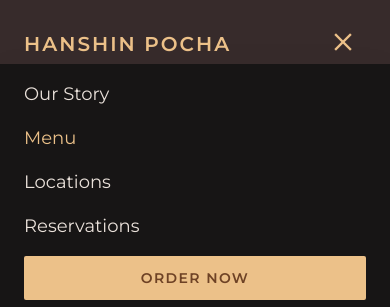
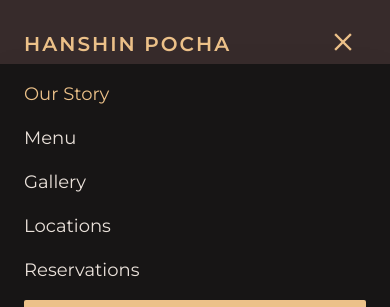
Before and after one commit to sungm97/hanshin-pocha, a plain HTML site: page menu.html in a window 390 px wide. Both pictures are taken after a click on the button "menu". Shown: the top 307 px of the page. Drawn offline with nearby package versions, Linux system fonts and the light colour scheme.

Commit message:
Fixed mobile nav missing gallery page

```diff
--- a/menu.html
+++ b/menu.html
@@ -94,9 +94,10 @@
         </div>
         <div id="mobile-menu" class="hidden md:hidden absolute top-16 left-0 w-full bg-background border-b border-outline-variant/30 shadow-2xl z-50">
             <div class="flex flex-col px-6 py-4 space-y-4">
-                <a href="index.html" class="text-[#eae1da] font-headline text-lg">Our Story</a>
-                <a href="#" class="text-[#ecc189] font-headline text-lg">Menu</a>
-                <a href="index.html#location" class="text-[#eae1da] font-headline text-lg">Locations</a>
+                <a href="#" class="text-[#ecc189] font-headline text-lg">Our Story</a>
+                <a href="menu.html" class="text-[#eae1da] font-headline text-lg">Menu</a>
+                <a href="gallery.html" class="text-[#eae1da] font-headline text-lg">Gallery</a>
+                <a href="#location" class="text-[#eae1da] font-headline text-lg">Locations</a>
                 <a href="#" class="text-[#eae1da] font-headline text-lg">Reservations</a>
                 <button class="w-full mt-4 px-6 py-3 bg-primary text-on-primary font-label text-sm uppercase tracking-widest rounded-sm font-semibold">
                     Order Now
```
